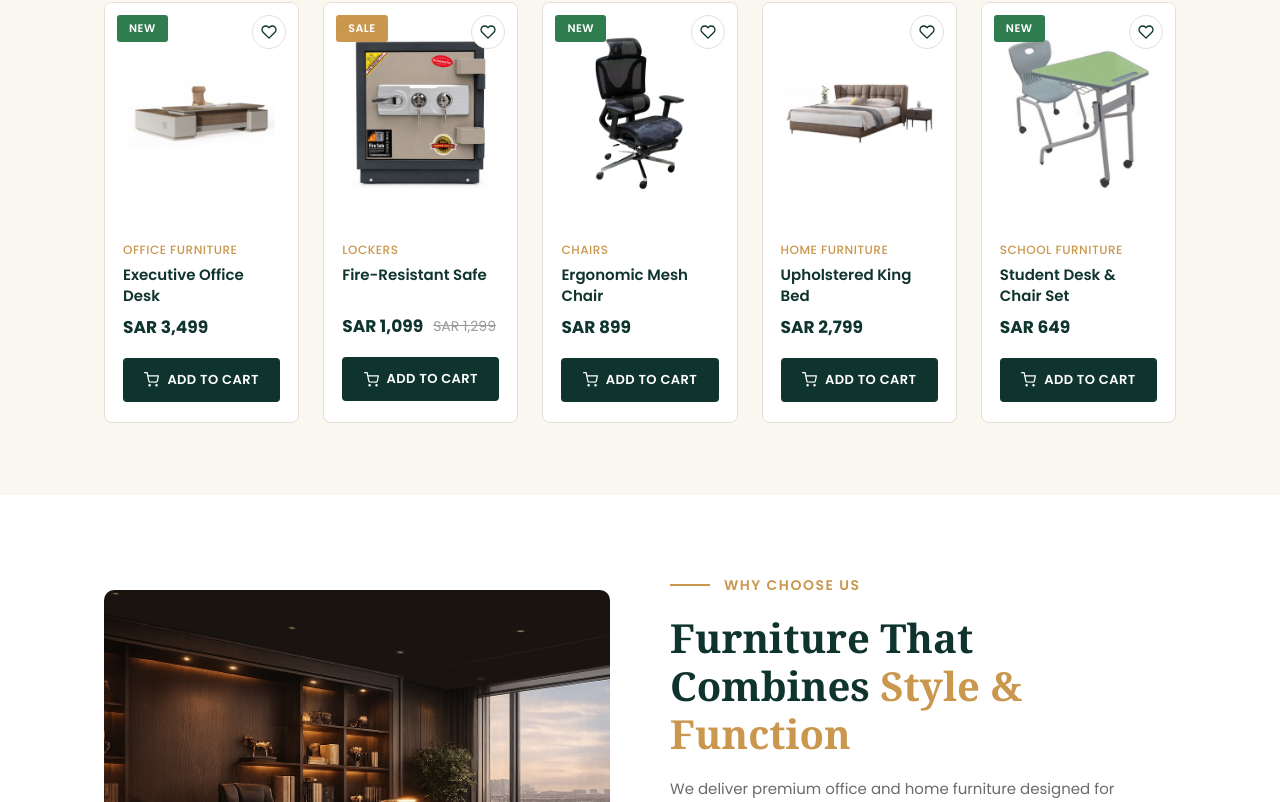
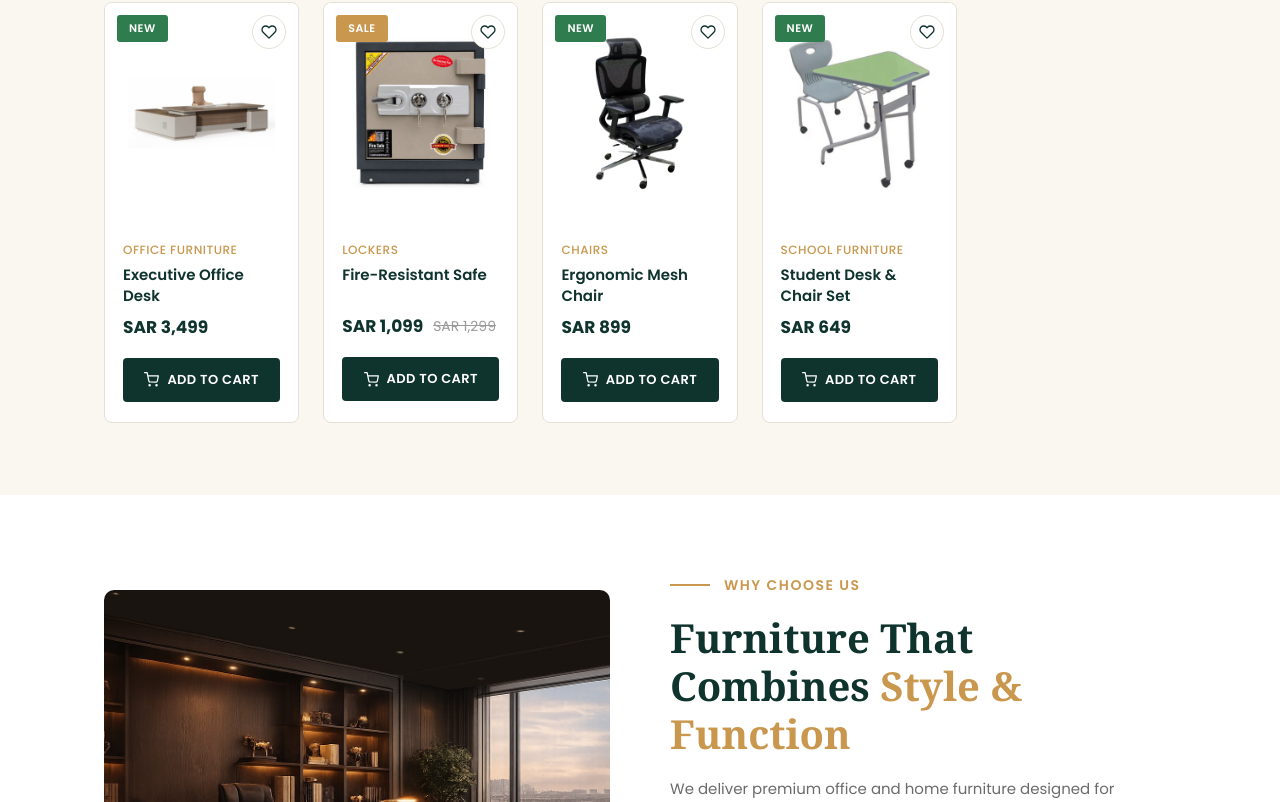
Before and after one commit to abdullahalicoco123-debug/shujaat-al-khail, a React (Vite) app in the folder client/: page / in a window 1280 px wide. Shown: the part 1932-2734 px from the top of the page. Built offline with nearby package versions, Linux system fonts and the light colour scheme.

Commit message:
Remove bed from feature product

```diff
--- a/client/src/components/FeaturedProducts/FeaturedProducts.jsx
+++ b/client/src/components/FeaturedProducts/FeaturedProducts.jsx
@@ -2,7 +2,6 @@ import { FiShoppingCart, FiHeart } from "react-icons/fi";
 import deskImg from "../../assets/images/products/product-executive-desk.jpg";
 import safeImg from "../../assets/images/products/product-fire-safe.jpg";
 import chairImg from "../../assets/images/products/product-office-chair.jpg";
-import bedImg from "../../assets/images/products/product-bed.jpg";
 import schoolImg from "../../assets/images/products/product-school-desk.jpg";
 import "./FeaturedProducts.css";
 
@@ -31,14 +30,7 @@ const products = [
     badge: "NEW",
     image: chairImg,
   },
-  {
-    name: "Upholstered King Bed",
-    category: "Home Furniture",
-    price: 2799,
-    oldPrice: null,
-    badge: null,
-    image: bedImg,
-  },
+
   {
     name: "Student Desk & Chair Set",
     category: "School Furniture",
```
Also changed, not shown: client/src/assets/images/products/product-bed.jpg (deleted).
